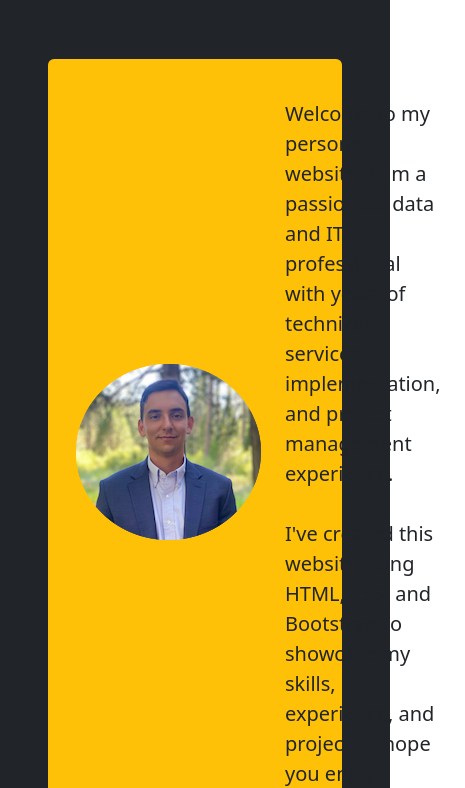
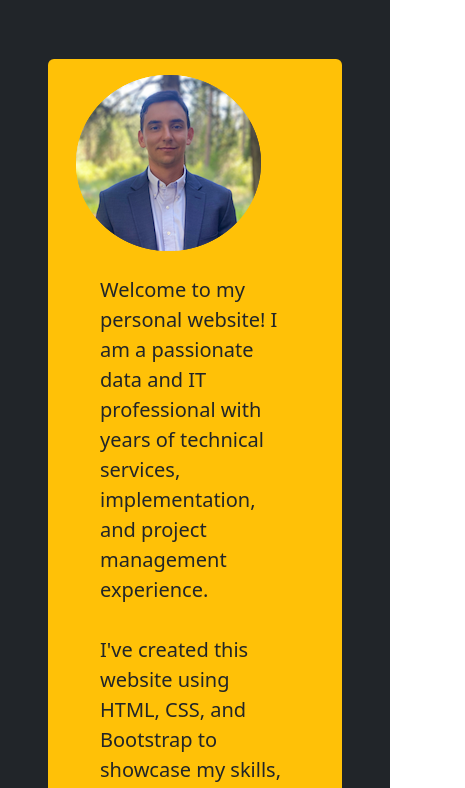
Before and after one commit to lucasjfsmith/personal-website, a plain HTML site: page index.html in a window 390 px wide. Shown: the part 59-847 px from the top of the page, 465 px wide, since content can reach past the window. Drawn offline with nearby package versions, Linux system fonts and the light colour scheme.

Commit message:
header mobile fix

```diff
--- a/index.html
+++ b/index.html
@@ -37,7 +37,7 @@
 
     <header class="bg-dark p-5" id="header">
         <div class="container bg-warning text-dark rounded">
-            <div class="d-flex align-items-center justify-content-between p-3">
+            <div class="d-sm-flex align-items-sm-center justify-content-sm-between p-3">
                 <img class="img-fluid" src="Resources/main.png" alt="Luke Smith">
                 <p class="lead p-4">
                     Welcome to my personal website! I am a passionate data and IT professional
```
